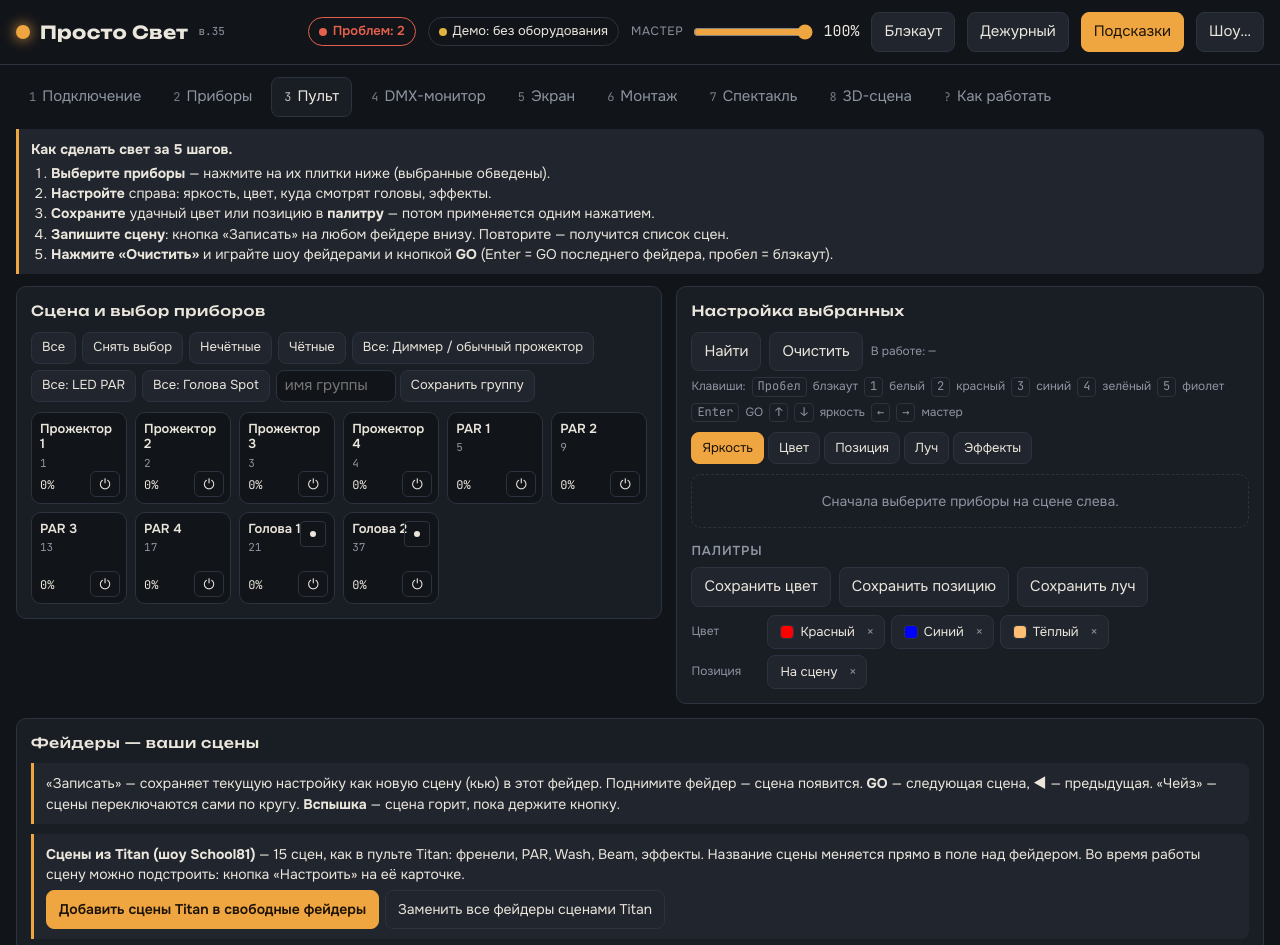
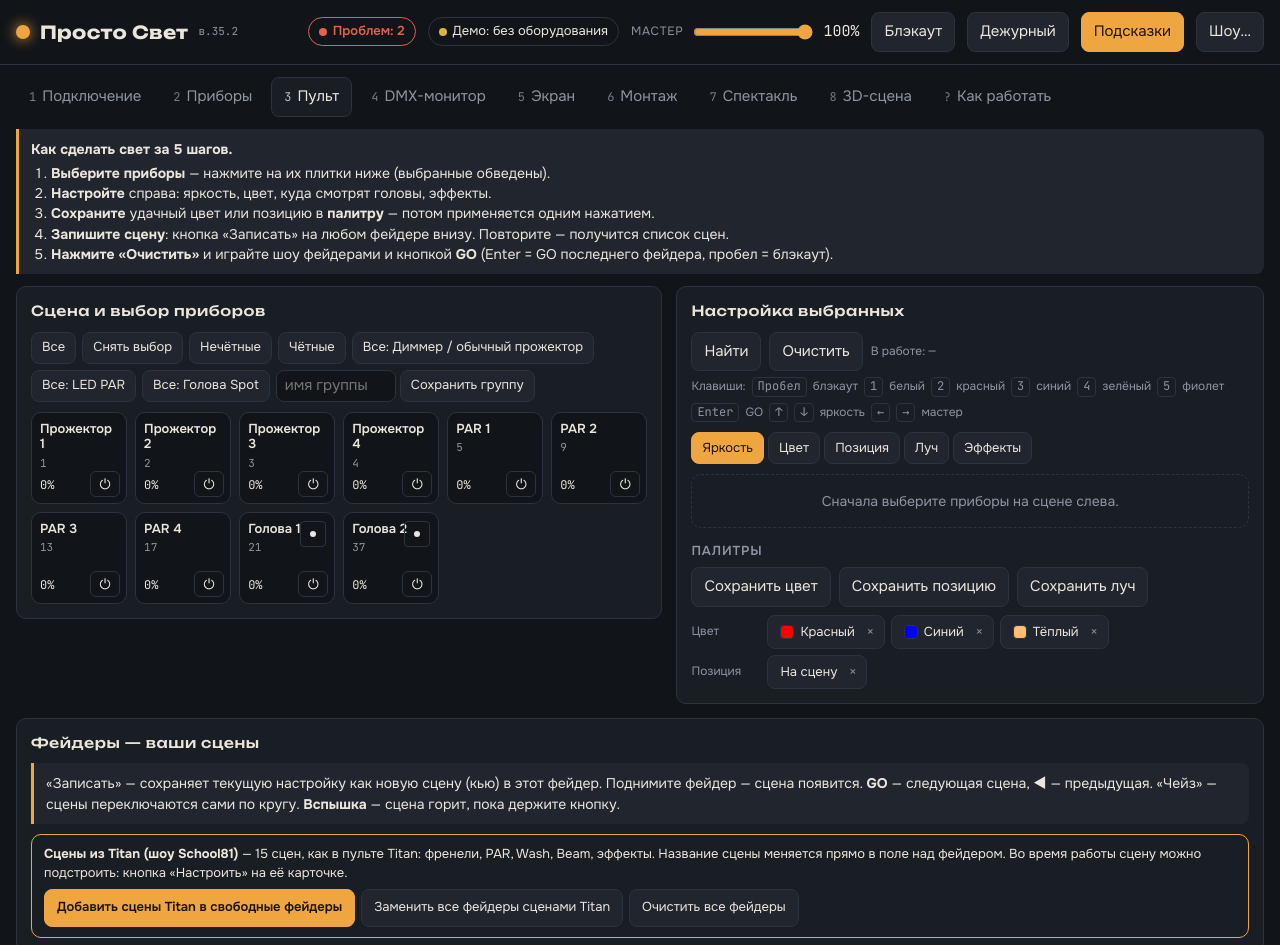
Before and after one commit to akimovicaleksej51-cmyk/ProstoZvuk, a plain HTML site: page svet/index.html in a window 1280 px wide. Shown: the top 945 px of the page. Drawn offline with Linux system fonts and the light colour scheme.

Commit message:
Add files via upload

```diff
--- a/svet/index.html
+++ b/svet/index.html
@@ -328,7 +328,7 @@ body.v3dark .v3tr{opacity:.15;transition:opacity .3s}body.v3dark .v3tr:hover{opa
 </head>
 <body>
 <header class="top">
-  <div class="brand"><span class="lamp"></span>Просто Свет <span class="mono muted" style="font-size:11px;font-weight:400;letter-spacing:0" title="Версия программы">в.35</span></div>
+  <div class="brand"><span class="lamp"></span>Просто Свет <span class="mono muted" style="font-size:11px;font-weight:400;letter-spacing:0" title="Версия программы">в.35.2</span></div>
   <span id="tlBar" class="row" hidden style="gap:6px">
     <button id="tlChip" class="state rec" title="Открыть вкладку «Спектакль»" style="min-height:34px;padding:4px 12px"><i></i><span id="tlChipTxt" class="mono"></span></button>
     <button id="tlBarPause" style="min-height:34px;padding:4px 10px" title="Пауза / продолжить">❚❚</button>
@@ -517,8 +517,8 @@ body.v3dark .v3tr{opacity:.15;transition:opacity .3s}body.v3dark .v3tr:hover{opa
   <div class="panel" style="margin-top:14px">
     <h2>Фейдеры — ваши сцены</h2>
     <div class="how" style="margin-bottom:10px">«Записать» — сохраняет текущую настройку как новую сцену (кью) в этот фейдер. Поднимите фейдер — сцена появится. <b>GO</b> — следующая сцена, <b>◀</b> — предыдущая. «Чейз» — сцены переключаются сами по кругу. <b>Вспышка</b> — сцена горит, пока держите кнопку.</div>
-    <div class="how" id="t81Box" style="margin-bottom:10px"><b>Сцены из Titan (шоу School81)</b> — 15 сцен, как в пульте Titan: френели, PAR, Wash, Beam, эффекты. Название сцены меняется прямо в поле над фейдером. Во время работы сцену можно подстроить: кнопка «Настроить» на её карточке.
-      <div class="row" style="margin-top:6px;gap:6px;flex-wrap:wrap"><button id="t81Add" class="primary">Добавить сцены Titan в свободные фейдеры</button><button id="t81All">Заменить все фейдеры сценами Titan</button></div></div>
+    <div id="t81Box" style="margin-bottom:10px;padding:10px 12px;border:1px solid var(--accent);border-radius:var(--r);font-size:13px"><b>Сцены из Titan (шоу School81)</b> — 15 сцен, как в пульте Titan: френели, PAR, Wash, Beam, эффекты. Название сцены меняется прямо в поле над фейдером. Во время работы сцену можно подстроить: кнопка «Настроить» на её карточке.
+      <div class="row" style="margin-top:6px;gap:6px;flex-wrap:wrap"><button id="t81Add" class="primary">Добавить сцены Titan в свободные фейдеры</button><button id="t81All">Заменить все фейдеры сценами Titan</button><button id="pbClearAll">Очистить все фейдеры</button></div></div>
     <div class="pbs" id="pbs"></div>
   </div>
 </section>
@@ -1554,7 +1554,9 @@ function importTitan81(replace){
 }
 function t81Panel(){ const b=$('#t81Box'); if(!b) return;
   b.querySelector('#t81Add').onclick=()=>importTitan81(false);
-  twoStep(b.querySelector('#t81All'),'Точно? Фейдеры 1–15 заменятся',()=>importTitan81(true)); }
+  twoStep(b.querySelector('#t81All'),'Точно? Фейдеры 1–15 заменятся',()=>importTitan81(true));
+  twoStep(b.querySelector('#pbClearAll'),'Точно стереть ВСЕ фейдеры? Нажмите ещё раз',()=>{ show.playbacks=show.playbacks.map((pb,i)=>{const e=emptyPb(i); e.id=pb.id; RT[pb.id]={cur:-1,prev:null,fs:0,fd:0,level:0,flash:false,ts:0,lastStep:0}; return e});
+    save(); pbDirty=true; renderPbs(); try{renderXtc()}catch(_){} toast('Все фейдеры очищены.') }); }
 
 // ---------- патч ----------
 const typeOptions=()=>[...Object.entries(LIB),...Object.entries(show.profiles)];
--- a/svet/sw.js
+++ b/svet/sw.js
@@ -1,5 +1,5 @@
-// версия: a6308fe496
-const PREFIX='svet-', V=PREFIX+'a6308fe496', FILES=['./','./index.html','./manifest.webmanifest','./icon-192.png','./icon-512.png','./icon-maskable.png'].concat(["./fonts/fonts.css", "./fonts/onest-cyrillic-400-normal.woff2", "./fonts/onest-latin-400-normal.woff2", "./fonts/onest-cyrillic-500-normal.woff2", "./fonts/onest-latin-500-normal.woff2", "./fonts/onest-cyrillic-600-normal.woff2", "./fonts/onest-latin-600-normal.woff2", "./fonts/onest-cyrillic-700-normal.woff2", "./fonts/onest-latin-700-normal.woff2", "./fonts/unbounded-cyrillic-500-normal.woff2", "./fonts/unbounded-latin-500-normal.woff2", "./fonts/unbounded-cyrillic-700-normal.woff2", "./fonts/unbounded-latin-700-normal.woff2", "./fonts/jetbrains-mono-cyrillic-400-normal.woff2", "./fonts/jetbrains-mono-latin-400-normal.woff2", "./fonts/jetbrains-mono-cyrillic-600-normal.woff2", "./fonts/jetbrains-mono-latin-600-normal.woff2"]);
+// версия: a780397773
+const PREFIX='svet-', V=PREFIX+'a780397773', FILES=['./','./index.html','./manifest.webmanifest','./icon-192.png','./icon-512.png','./icon-maskable.png'].concat(["./fonts/fonts.css", "./fonts/onest-cyrillic-400-normal.woff2", "./fonts/onest-latin-400-normal.woff2", "./fonts/onest-cyrillic-500-normal.woff2", "./fonts/onest-latin-500-normal.woff2", "./fonts/onest-cyrillic-600-normal.woff2", "./fonts/onest-latin-600-normal.woff2", "./fonts/onest-cyrillic-700-normal.woff2", "./fonts/onest-latin-700-normal.woff2", "./fonts/unbounded-cyrillic-500-normal.woff2", "./fonts/unbounded-latin-500-normal.woff2", "./fonts/unbounded-cyrillic-700-normal.woff2", "./fonts/unbounded-latin-700-normal.woff2", "./fonts/jetbrains-mono-cyrillic-400-normal.woff2", "./fonts/jetbrains-mono-latin-400-normal.woff2", "./fonts/jetbrains-mono-cyrillic-600-normal.woff2", "./fonts/jetbrains-mono-latin-600-normal.woff2"]);
 self.addEventListener('install',e=>{ e.waitUntil(caches.open(V).then(c=>c.addAll(FILES.map(u=>new Request(u,{cache:'reload'}))))) });
 self.addEventListener('activate',e=>{ e.waitUntil(caches.keys().then(ks=>Promise.all(ks.filter(k=>k.startsWith(PREFIX)&&k!==V).map(k=>caches.delete(k)))).then(()=>self.clients.claim())) });
 self.addEventListener('message',e=>{ if(e.data==='skip') self.skipWaiting() });
```
